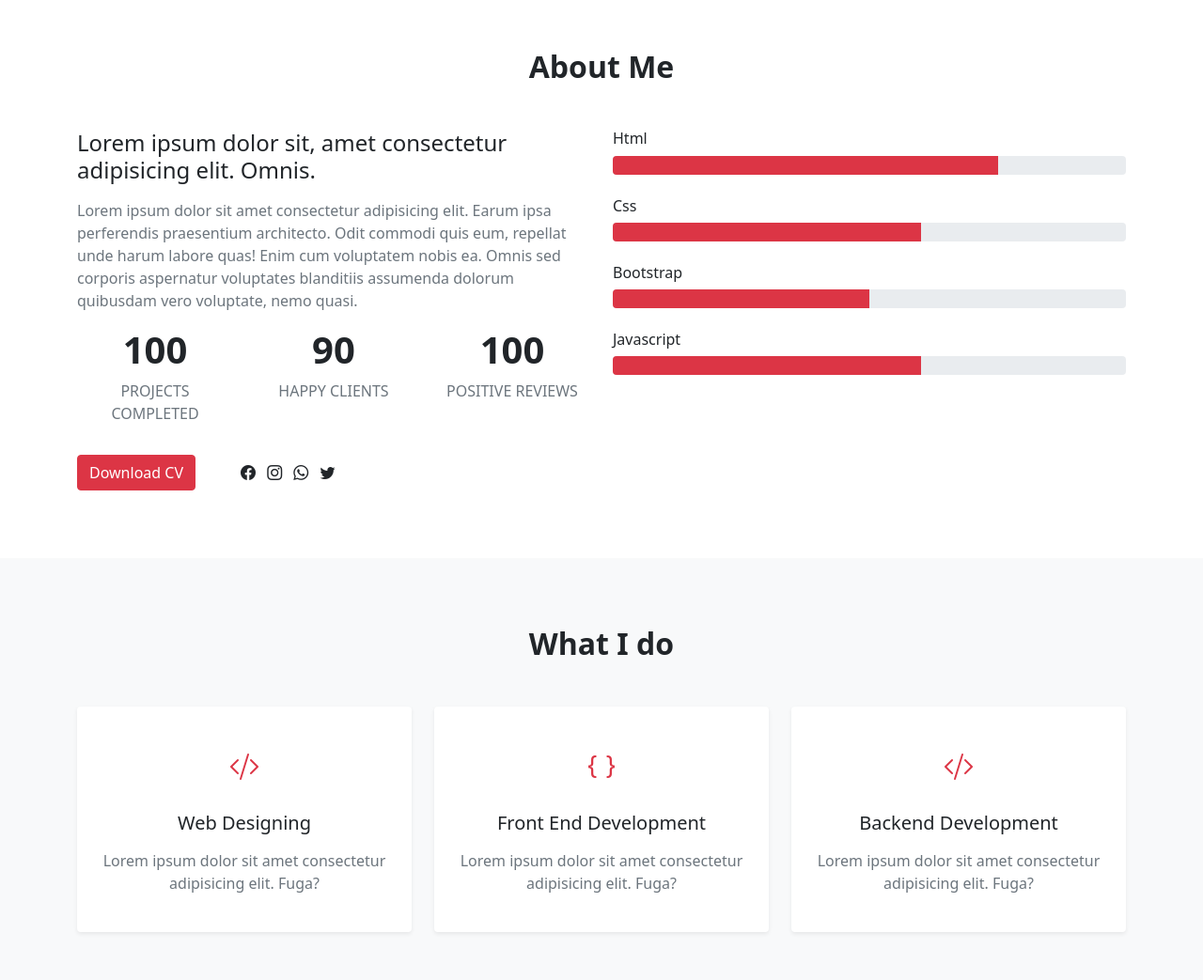
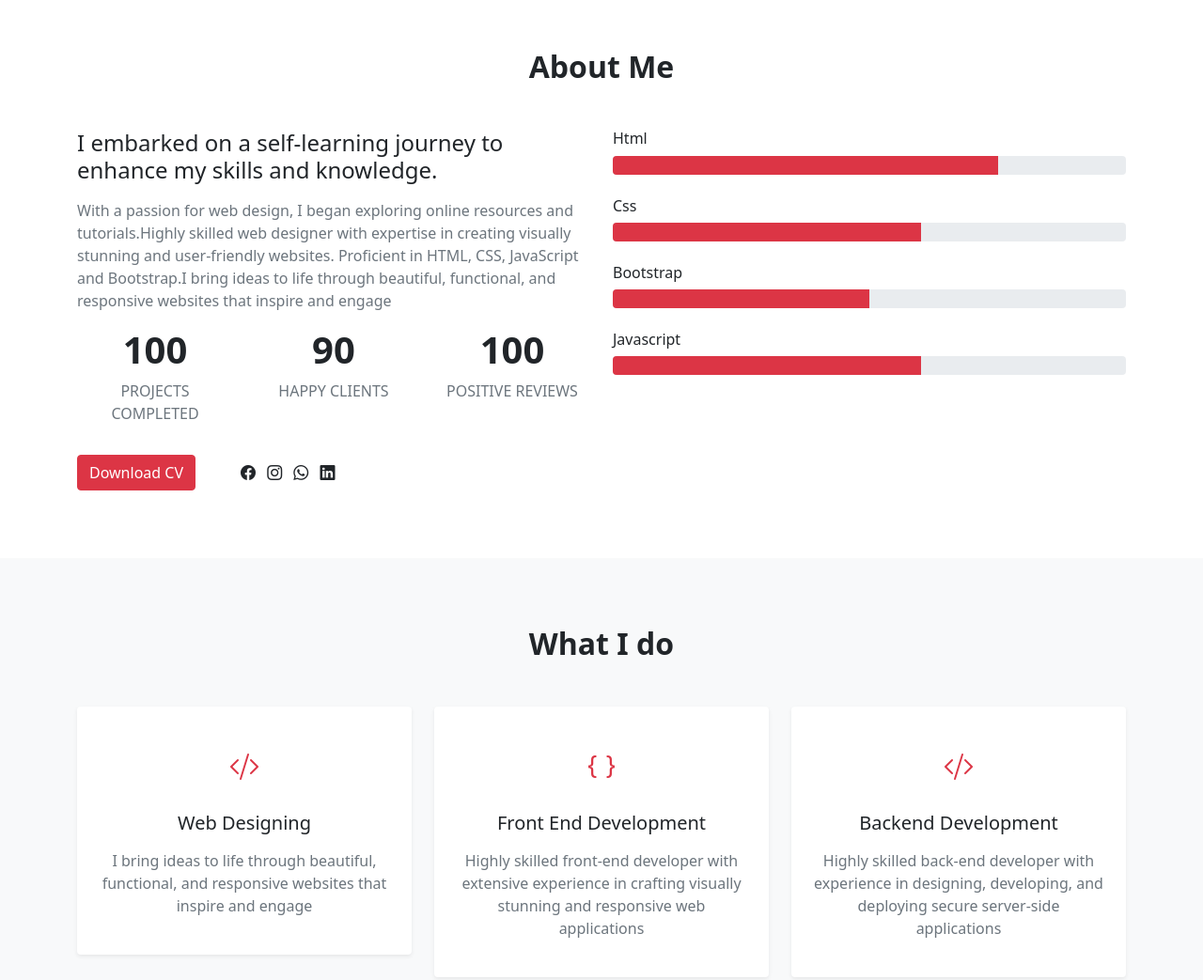
Before and after one commit to aravindsanalkumar/acme-intern-week2-portfolio, a plain HTML site: page index.html in a window 1280 px wide. Shown: the part 820-1863 px from the top of the page at 94% size. Drawn offline with nearby package versions, Linux system fonts and the light colour scheme.

Commit message:
informative data added to the page

```diff
--- a/index.html
+++ b/index.html
@@ -43,7 +43,7 @@
                         <p class="text-muted mb-1">Hello I'm</p>
                         <h1 class="text-danger text-uppercase fs-1 fw-bold">Web Developer</h1>
                         <h2 class="fs-4">Aravind Sanalkumar</h2>
-                        <p class="mt=4 text-muted">Lorem ipsum, dolor sit amet consectetur adipisicing elit. Id corporis incidunt numquam! Lorem ipsum dolor sit amet.</p>
+                        <p class="mt=4 text-muted">I embarked on a self-learning journey to enhance my skills and knowledge on Web development</p>
                         <a href="#portfolio" class="btn btn-danger px-3 mt-3">My work</a>
                     </div>
                 </div>
@@ -63,8 +63,8 @@
             <div class="row">
                 <div class="col-md-6">
                     <div class="about-text">
-                        <h3 class="fs-4 mb-3">Lorem ipsum dolor sit, amet consectetur adipisicing elit. Omnis.</h3>
-                        <p class="text-muted">Lorem ipsum dolor sit amet consectetur adipisicing elit. Earum ipsa perferendis praesentium architecto. Odit commodi quis eum, repellat unde harum labore quas! Enim cum voluptatem nobis ea. Omnis sed corporis aspernatur voluptates blanditiis assumenda dolorum quibusdam vero voluptate, nemo quasi.</p>
+                        <h3 class="fs-4 mb-3">I embarked on a self-learning journey to enhance my skills and knowledge.</h3>
+                        <p class="text-muted">With a passion for web design, I began exploring online resources and tutorials.Highly skilled web designer with expertise in creating visually stunning and user-friendly websites. Proficient in HTML, CSS, JavaScript and Bootstrap.I bring ideas to life through beautiful, functional, and responsive websites that inspire and engage</p>
                     </div>
                     <div class="row text-center text-uppercase my-3">
                         <div class="col-sm-4">
@@ -90,10 +90,10 @@
                         <div class="col-lg-12 d-flex align-items-center">
                             <a href="#" class="btn btn-danger me-5">Download CV</a>
                             <div class="social-links">
-                                <a href="#"><i class="text-dark me-2 bi bi-facebook"></i></a>
-                                <a href="#"><i class="text-dark me-2 bi bi-instagram"></i></a>
+                                <a href="https://www.facebook.com/" target="_blank"><i class="text-dark me-2 bi bi-facebook"></i></a>
+                                <a href="https://www.instagram.com/"target="_blank"><i class="text-dark me-2 bi bi-instagram"></i></a>
                                 <a href="#"><i class="text-dark me-2 bi bi-whatsapp"></i></a>
-                                <a href="#"><i class="text-dark me-2 bi bi-twitter"></i></a>
+                                <a href="https://in.linkedin.com/" target="'_blank"><i class="text-dark bi bi-linkedin"></i></i></a>
                             </div>
                         </div>
                     </div>
@@ -156,7 +156,7 @@
                                 <i class="bi bi-code-slash"></i>
                             </div>
                             <h3 class="fs-5 py-2">Web Designing</h3>
-                            <p class="text-muted">Lorem ipsum dolor sit amet consectetur adipisicing elit. Fuga?</p>
+                            <p class="text-muted">I bring ideas to life through beautiful, functional, and responsive websites that inspire and engage</p>
                         </div>
                     </div>
                     <div class="col-md-6 col-lg-4 mb-4" >
@@ -165,7 +165,7 @@
                                 <i class="bi bi-braces"></i>
                             </div>
                             <h3 class="fs-5 py-2">Front End Development</h3>
-                            <p class="text-muted">Lorem ipsum dolor sit amet consectetur adipisicing elit. Fuga?</p>
+                            <p class="text-muted">Highly skilled front-end developer with extensive experience in crafting visually stunning and responsive web applications</p>
                         </div>
                     </div>
                     <div class="col-md-6 col-lg-4 mb-4" >
@@ -174,7 +174,7 @@
                                 <i class="bi bi-code-slash"></i>
                             </div>
                             <h3 class="fs-5 py-2">Backend Development</h3>
-                            <p class="text-muted">Lorem ipsum dolor sit amet consectetur adipisicing elit. Fuga?</p>
+                            <p class="text-muted">Highly skilled back-end developer with  experience in designing, developing, and deploying secure server-side applications</p>
                         </div>
                     </div>
                 </div>
```
